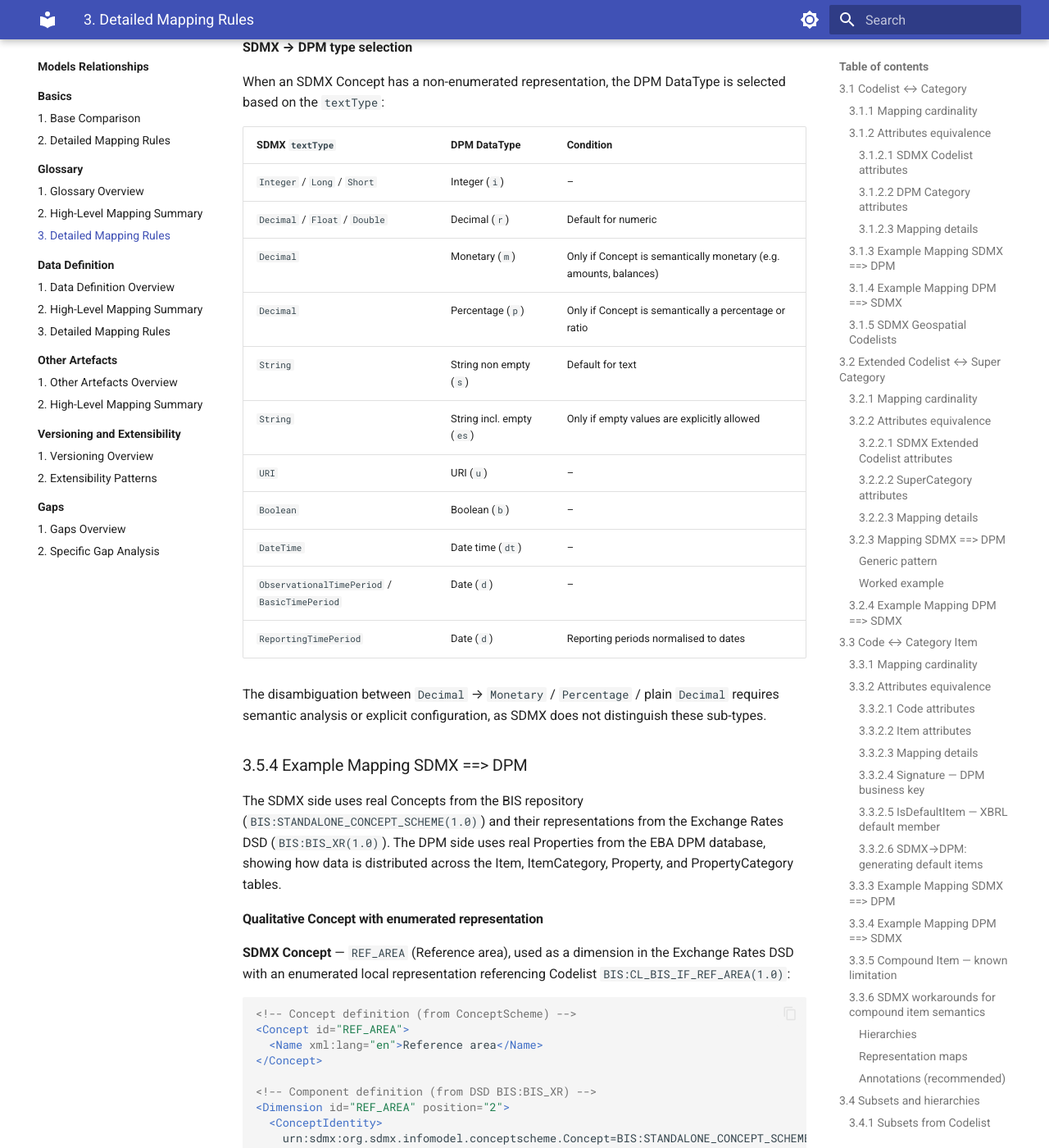
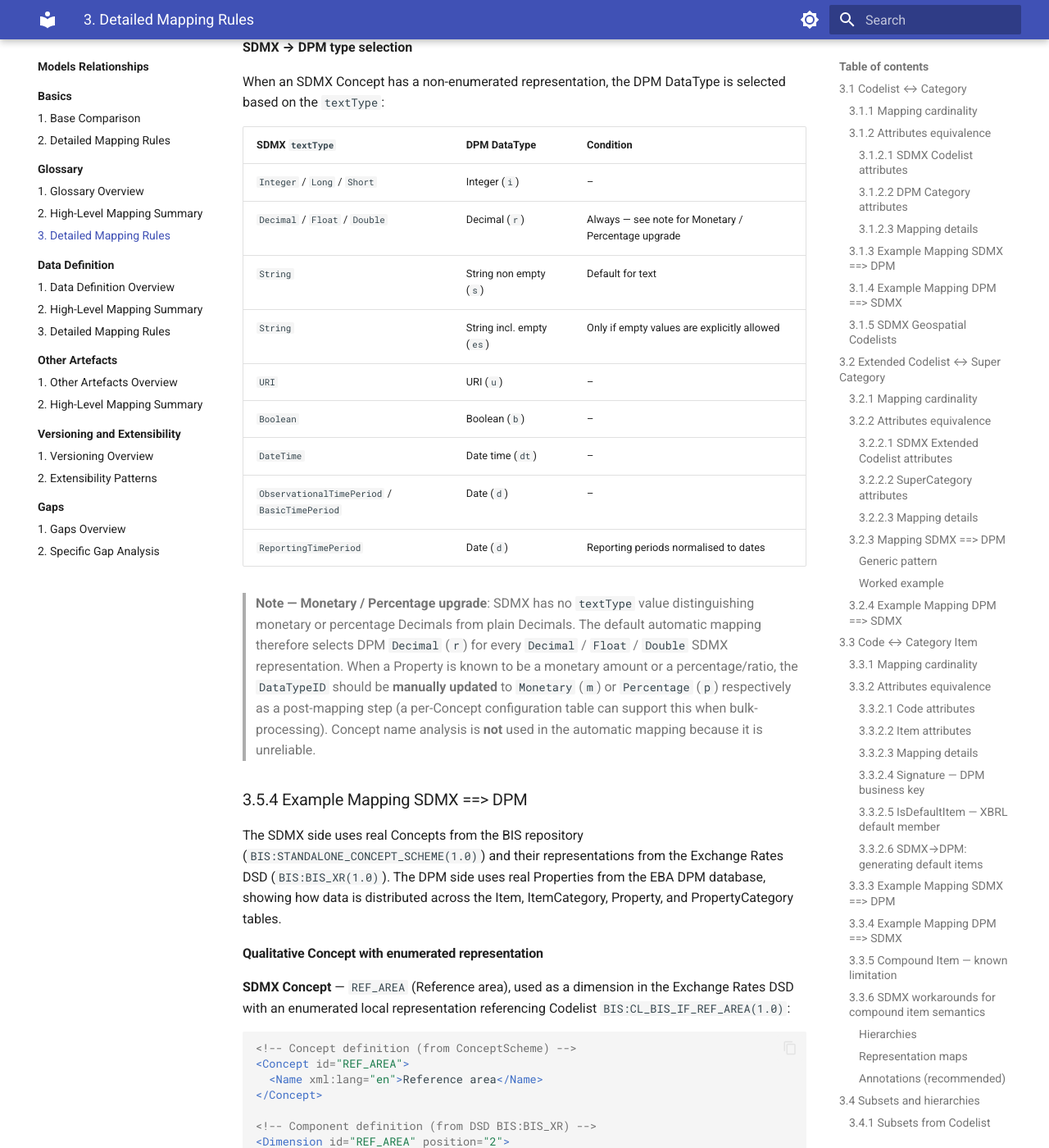
Before and after one commit to sdmx-twg/wp-sdmx-dpm, an MkDocs documentation site: the page built from docs/models-relationships/01_glossary/03_detailed_mapping_rules.md, in a window 1280 px wide and 1400 px high, scrolled down 35536 px. Shown: the whole window at 82% size. Built offline with MkDocs 1.6.1 and Material for MkDocs 9.7.7, drawn with Linux system fonts in a browser that asks for light colours.

Commit message:
docs: drop Concept-name semantic analysis from numeric type mapping
Addresses #86 — Concept name analysis to choose between Decimal,
Monetary, and Percentage is unreliable. The SDMX → DPM type selection
table now maps every Decimal / Float / Double unconditionally to plain
Decimal, and a Note explains that promotion to Monetary or Percentage
should be done manually as a post-mapping step (optionally driven by a
per-Concept configuration table).

```diff
--- a/docs/models-relationships/01_glossary/03_detailed_mapping_rules.md
+++ b/docs/models-relationships/01_glossary/03_detailed_mapping_rules.md
@@ -1074,9 +1074,7 @@ When an SDMX Concept has a non-enumerated representation, the DPM DataType is se
 | SDMX `textType` | DPM DataType | Condition |
 |------------------|--------------|-----------|
 | `Integer` / `Long` / `Short` | Integer (`i`) | – |
-| `Decimal` / `Float` / `Double` | Decimal (`r`) | Default for numeric |
-| `Decimal` | Monetary (`m`) | Only if Concept is semantically monetary (e.g. amounts, balances) |
-| `Decimal` | Percentage (`p`) | Only if Concept is semantically a percentage or ratio |
+| `Decimal` / `Float` / `Double` | Decimal (`r`) | Always — see note for Monetary / Percentage upgrade |
 | `String` | String non empty (`s`) | Default for text |
 | `String` | String incl. empty (`es`) | Only if empty values are explicitly allowed |
 | `URI` | URI (`u`) | – |
@@ -1085,7 +1083,7 @@ When an SDMX Concept has a non-enumerated representation, the DPM DataType is se
 | `ObservationalTimePeriod` / `BasicTimePeriod` | Date (`d`) | – |
 | `ReportingTimePeriod` | Date (`d`) | Reporting periods normalised to dates |
 
-The disambiguation between `Decimal` → `Monetary` / `Percentage` / plain `Decimal` requires semantic analysis or explicit configuration, as SDMX does not distinguish these sub-types.
+> **Note — Monetary / Percentage upgrade**: SDMX has no `textType` value distinguishing monetary or percentage Decimals from plain Decimals. The default automatic mapping therefore selects DPM `Decimal` (`r`) for every `Decimal` / `Float` / `Double` SDMX representation. When a Property is known to be a monetary amount or a percentage/ratio, the `DataTypeID` should be **manually updated** to `Monetary` (`m`) or `Percentage` (`p`) respectively as a post-mapping step (a per-Concept configuration table can support this when bulk-processing). Concept name analysis is **not** used in the automatic mapping because it is unreliable.
 
 ### 3.5.4 Example Mapping SDMX ==> DPM
 
```
